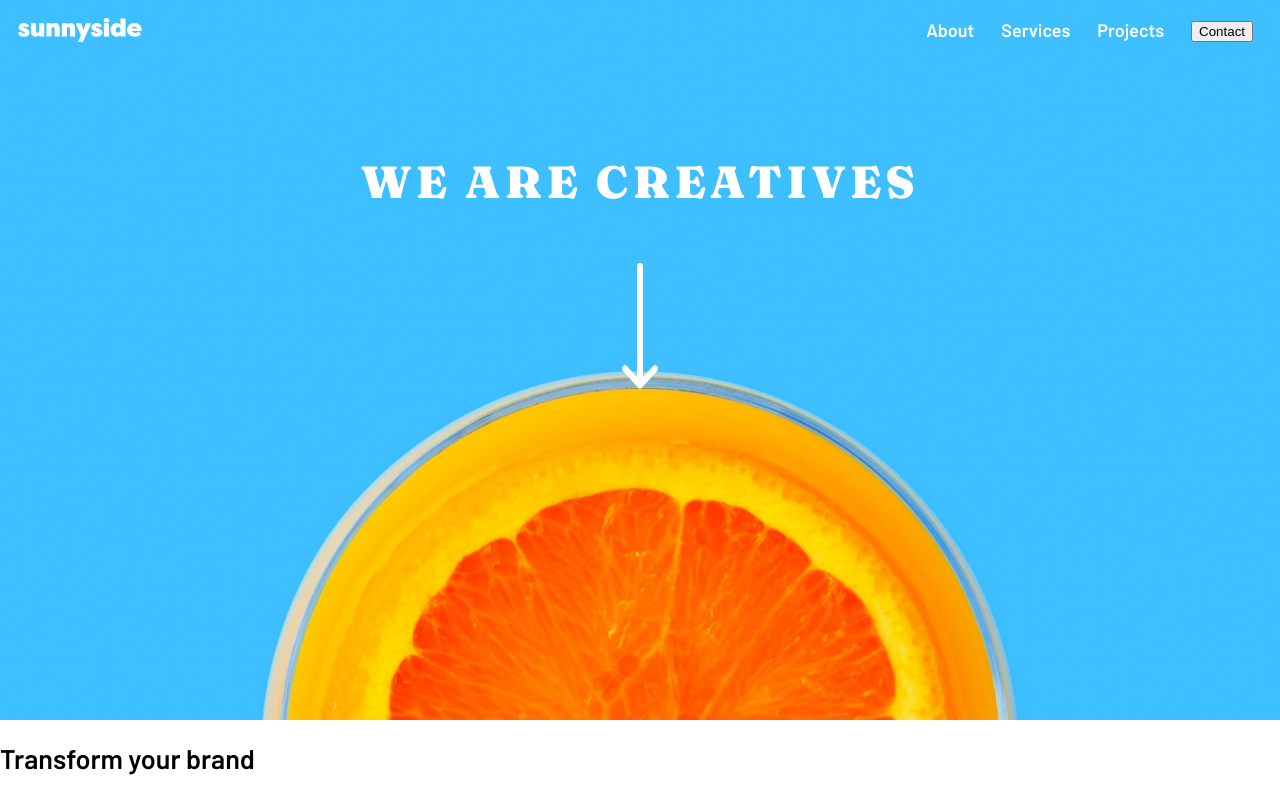
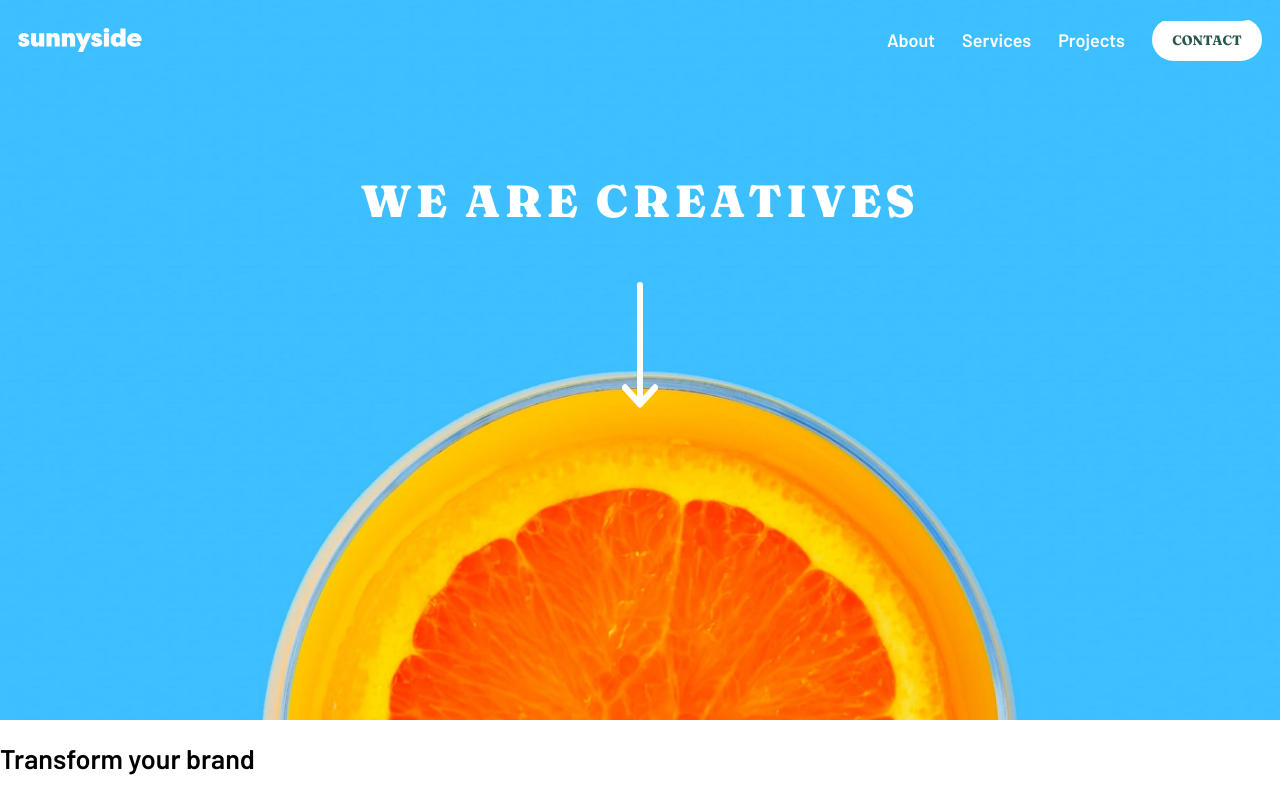
Before and after one commit to henokhm/frontend-mentors-sunnyside-agency-landing-page, a React (Create React App) app: page / in a window 1280 px wide. Shown: the top 800 px of the page. Built offline with nearby package versions, Linux system fonts and the light colour scheme.

Commit message:
Add HeaderCTA styles

```diff
--- a/src/components/Header.js
+++ b/src/components/Header.js
@@ -7,18 +7,6 @@ import heroImageDesktop from "../images/desktop/image-header.jpg";
 import heroImageMobile from "../images/mobile/image-header.jpg";
 import { ReactComponent as SunnysideLogo } from "../images/logo.svg";
 import arrowDownSVG from "../images/icon-arrow-down.svg";
-
-const StyledHeadline = styled.h1`
-  font-family: var(--ff-secondary);
-  font-weight: 900;
-  font-size: 2.5em;
-  text-transform: uppercase;
-  letter-spacing: 0.1em;
-  line-height: 1.2em;
-  color: var(--white);
-  text-align: center;
-  margin-top: 2.5em;
-`;
 
 const StyledPageHeader = styled.header`
   padding: 1em;
@@ -52,6 +40,18 @@ const StyledTopBar = styled.div`
   align-items: center;
 `;
 
+const StyledHeadline = styled.h1`
+  font-family: var(--ff-secondary);
+  font-weight: 900;
+  font-size: 2.5em;
+  text-transform: uppercase;
+  letter-spacing: 0.1em;
+  line-height: 1.2em;
+  color: var(--white);
+  text-align: center;
+  margin-top: 2.5em;
+`;
+
 const StyledArrowDown = styled.img`
   display: block;
   margin: 3em auto;
--- a/src/components/HeaderCTA.js
+++ b/src/components/HeaderCTA.js
@@ -1,7 +1,37 @@
 import React from "react";
 import styled from "styled-components/macro";
 
-const StyledCTAButton = styled.button``;
+const StyledCTAButton = styled.button`
+  text-decoration: none;
+  color: var(--white);
+  display: inline-block;
+  margin-top: 1em;
+  padding: 1em 1.5em;
+  background: var(--yellow);
+  border: 2px solid var(--yellow);
+  border-radius: 2em;
+  color: var(--dark-desaturated-cyan);
+  font-family: "Fraunces", serif;
+  font-size: 0.75em;
+  text-transform: uppercase;
+  cursor: pointer;
+
+  &:hover,
+  &:active {
+    background: transparent;
+  }
+
+  @media (min-width: 651px) {
+    margin-top: 0;
+    background: var(--white);
+    border: none;
+
+    &:hover,
+    &:active {
+      background: #fffa;
+    }
+  }
+`;
 
 function HeaderCTA() {
   return <StyledCTAButton>Contact</StyledCTAButton>;
--- a/src/components/Navbar.js
+++ b/src/components/Navbar.js
@@ -41,8 +41,8 @@ const StyledNav = styled.nav`
 
   @media (min-width: 651px) {
     display: unset;
+    position: unset;
     width: auto;
-    top: 0;
     margin: 0;
     padding: 0;
     transform: unset;
@@ -50,10 +50,11 @@ const StyledNav = styled.nav`
 
     & ul {
       flex-direction: row;
+      margin: 0;
       // align-items: center;
 
       & li {
-        padding: 0 1.5em 0 0;
+        padding: 0 0  0 1.5em;
         color: var(--white);
 
         &:hover,
```
